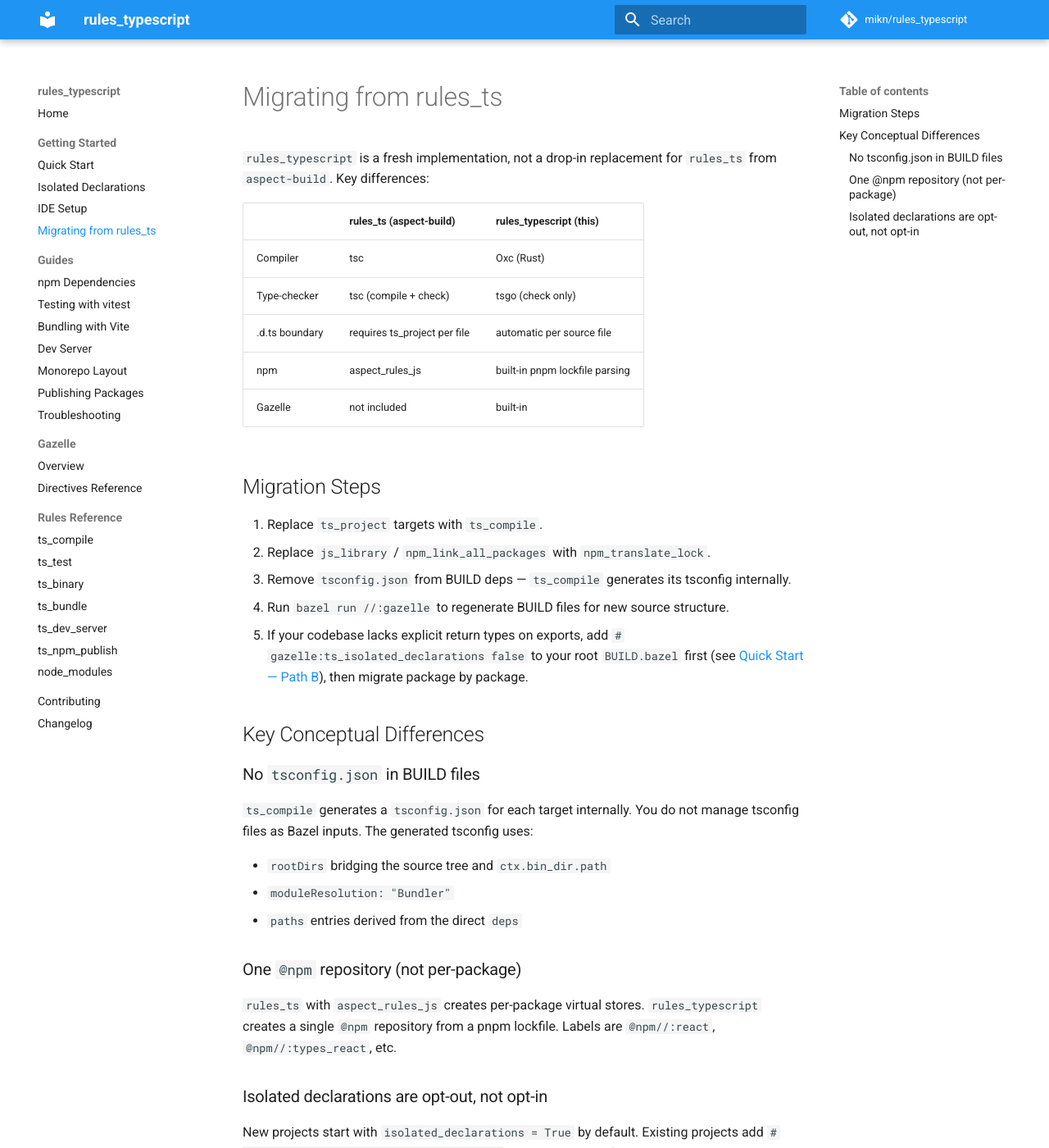
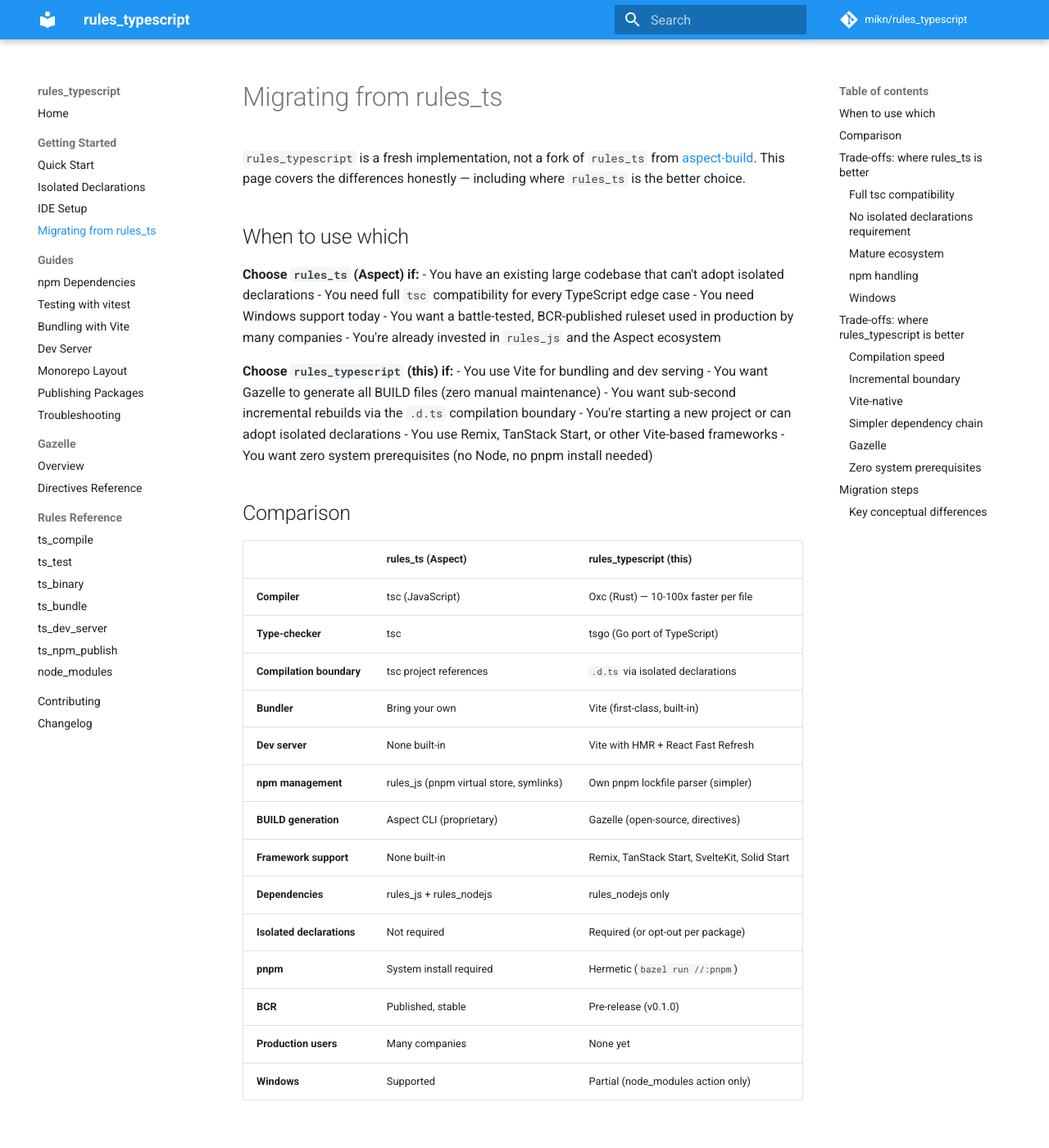
Before and after one commit to mikn/rules_typescript, an MkDocs documentation site: the page built from docs/getting-started/migration.md, in a window 1280 px wide and 1400 px high. Shown: the whole window at 82% size. Built offline with MkDocs 1.6.1 and Material for MkDocs 9.7.7, drawn with Linux system fonts in a browser that asks for light colours; comment, search, counter and statistics services are not loaded; some of the changed text lies outside the part shown.

Commit message:
docs: honest comparison with rules_ts (Aspect)
Rewrite migration doc as a balanced comparison covering trade-offs in
both directions. Lead with "when to use which" to help teams decide.

Where rules_ts wins: full tsc compatibility, no isolated declarations
requirement, mature production-tested ecosystem, robust npm handling
via rules_js, Windows support.

Where rules_typescript wins: 10-100x faster compilation (oxc), .d.ts
incremental boundary, Vite-native bundling/HMR, Gazelle, framework
support, simpler deps, zero system prerequisites.

Co-Authored-By: Claude Opus 4.6 (1M context) <noreply@anthropic.com>

```diff
--- a/docs/getting-started/migration.md
+++ b/docs/getting-started/migration.md
@@ -1,37 +1,123 @@
 # Migrating from rules_ts
 
-`rules_typescript` is a fresh implementation, not a drop-in replacement for `rules_ts` from `aspect-build`. Key differences:
+`rules_typescript` is a fresh implementation, not a fork of `rules_ts` from [aspect-build](https://github.com/aspect-build/rules_ts). This page covers the differences honestly — including where `rules_ts` is the better choice.
 
-| | rules_ts (aspect-build) | rules_typescript (this) |
-|--|------------------------|------------------------|
-| Compiler | tsc | Oxc (Rust) |
-| Type-checker | tsc (compile + check) | tsgo (check only) |
-| .d.ts boundary | requires ts_project per file | automatic per source file |
-| npm | aspect_rules_js | built-in pnpm lockfile parsing |
-| Gazelle | not included | built-in |
+## When to use which
 
-## Migration Steps
+**Choose `rules_ts` (Aspect) if:**
+- You have an existing large codebase that can't adopt isolated declarations
+- You need full `tsc` compatibility for every TypeScript edge case
+- You need Windows support today
+- You want a battle-tested, BCR-published ruleset used in production by many companies
+- You're already invested in `rules_js` and the Aspect ecosystem
 
-1. Replace `ts_project` targets with `ts_compile`.
-2. Replace `js_library` / `npm_link_all_packages` with `npm_translate_lock`.
-3. Remove `tsconfig.json` from BUILD deps — `ts_compile` generates its tsconfig internally.
-4. Run `bazel run //:gazelle` to regenerate BUILD files for new source structure.
-5. If your codebase lacks explicit return types on exports, add `# gazelle:ts_isolated_declarations false` to your root `BUILD.bazel` first (see [Quick Start — Path B](quickstart.md#path-b-existing-project)), then migrate package by package.
+**Choose `rules_typescript` (this) if:**
+- You use Vite for bundling and dev serving
+- You want Gazelle to generate all BUILD files (zero manual maintenance)
+- You want sub-second incremental rebuilds via the `.d.ts` compilation boundary
+- You're starting a new project or can adopt isolated declarations
+- You use Remix, TanStack Start, or other Vite-based frameworks
+- You want zero system prerequisites (no Node, no pnpm install needed)
 
-## Key Conceptual Differences
+## Comparison
 
-### No `tsconfig.json` in BUILD files
+| | rules_ts (Aspect) | rules_typescript (this) |
+|---|---|---|
+| **Compiler** | tsc (JavaScript) | Oxc (Rust) — 10-100x faster per file |
+| **Type-checker** | tsc | tsgo (Go port of TypeScript) |
+| **Compilation boundary** | tsc project references | `.d.ts` via isolated declarations |
+| **Bundler** | Bring your own | Vite (first-class, built-in) |
+| **Dev server** | None built-in | Vite with HMR + React Fast Refresh |
+| **npm management** | rules_js (pnpm virtual store, symlinks) | Own pnpm lockfile parser (simpler) |
+| **BUILD generation** | Aspect CLI (proprietary) | Gazelle (open-source, directives) |
+| **Framework support** | None built-in | Remix, TanStack Start, SvelteKit, Solid Start |
+| **Dependencies** | rules_js + rules_nodejs | rules_nodejs only |
+| **Isolated declarations** | Not required | Required (or opt-out per package) |
+| **pnpm** | System install required | Hermetic (`bazel run //:pnpm`) |
+| **BCR** | Published, stable | Pre-release (v0.1.0) |
+| **Production users** | Many companies | None yet |
+| **Windows** | Supported | Partial (node_modules action only) |
 
-`ts_compile` generates a `tsconfig.json` for each target internally. You do not manage tsconfig files as Bazel inputs. The generated tsconfig uses:
+## Trade-offs: where rules_ts is better
 
-- `rootDirs` bridging the source tree and `ctx.bin_dir.path`
-- `moduleResolution: "Bundler"`
-- `paths` entries derived from the direct `deps`
+### Full tsc compatibility
 
-### One `@npm` repository (not per-package)
+`tsc` IS TypeScript. Every compiler flag, every `tsconfig.json` option, every edge case works exactly as documented. Our Oxc + tsgo stack covers the vast majority of TypeScript, but:
 
-`rules_ts` with `aspect_rules_js` creates per-package virtual stores. `rules_typescript` creates a single `@npm` repository from a pnpm lockfile. Labels are `@npm//:react`, `@npm//:types_react`, etc.
+- Decorator metadata (`emitDecoratorMetadata`) may behave differently in oxc
+- Very new TypeScript syntax may lag behind tsc by a few weeks until oxc implements it
+- Some exotic `tsconfig.json` options (e.g., `verbatimModuleSyntax` edge cases) may not be handled identically
 
-### Isolated declarations are opt-out, not opt-in
+For most projects this doesn't matter. For projects with complex decorator patterns or bleeding-edge TypeScript features, `tsc` is safer.
 
-New projects start with `isolated_declarations = True` by default. Existing projects add `# gazelle:ts_isolated_declarations false` to the root BUILD file to opt out, then gradually opt packages back in.
+### No isolated declarations requirement
+
+With `rules_ts`, existing codebases work immediately — no code changes needed. With `rules_typescript`, you either:
+
+1. Add explicit return types to all exports (the intended path — enables the fast `.d.ts` boundary)
+2. Use `# gazelle:ts_isolated_declarations false` (escape hatch — everything compiles but you lose the incremental boundary benefit)
+
+Option 2 gets you running immediately, but without the speed advantage that justifies the ruleset. The migration from option 2 to option 1 is gradual (package by package, aided by the ESLint plugin) but non-trivial for large codebases.
+
+### Mature ecosystem
+
+`rules_ts` is published on BCR, used in production by real companies, and battle-tested at scale. `rules_typescript` is v0.1.0. Expect rough edges.
+
+### npm handling
+
+`rules_js`'s pnpm virtual store with symlinks handles more edge cases than our lockfile parser:
+- Nested `node_modules` patterns
+- Complex peer dependency resolution
+- Hoisting edge cases
+
+Our parser handles the common cases (scoped packages, `@types` pairing, multiple versions, npm aliases, pnpm workspaces, dependency cycles) but exotic lockfile patterns may break.
+
+### Windows
+
+`rules_ts` + `rules_js` work on Windows. Our `node_modules` build action is cross-platform (Node.js script), but test runners, dev server, and binary runners are still bash scripts.
+
+## Trade-offs: where rules_typescript is better
+
+### Compilation speed
+
+Oxc (Rust) compiles TypeScript 10-100x faster per file than tsc. For a 500-file project, clean compilation is seconds, not minutes. Incremental rebuilds (touching one file) are sub-second.
+
+### Incremental boundary
+
+The `.d.ts` isolated declarations boundary means changing a function body without changing its return type does NOT recompile any downstream package. This is architecturally impossible with tsc project references (which always re-check the dependency graph).
+
+### Vite-native
+
+Bundling, dev server, HMR, React Fast Refresh, framework Vite plugins — all built-in. `rules_ts` has no bundler or dev server; you wire those yourself.
+
+### Simpler dependency chain
+
+No `rules_js`. No complex virtual store. One `pnpm-lock.yaml` → one `@npm` repository.
+
+### Gazelle
+
+Open-source BUILD file generation with 10 directives, framework auto-detection, codegen auto-detection, and automatic lint/dev-server/bundler target generation. `rules_ts` relies on the proprietary Aspect CLI.
+
+### Zero system prerequisites
+
+Only Bazelisk needed. Node.js, pnpm, Go, Rust are all downloaded hermetically. `rules_ts` requires system Node.js and pnpm.
+
+## Migration steps
+
+If you decide to migrate from `rules_ts`:
+
+1. Replace `ts_project` targets with `ts_compile`
+2. Replace `js_library` / `npm_link_all_packages` with `npm_translate_lock`
+3. Remove `tsconfig.json` from BUILD deps — `ts_compile` generates its tsconfig internally
+4. Run `bazel run //:gazelle` to regenerate BUILD files
+5. If your codebase lacks explicit return types, add `# gazelle:ts_isolated_declarations false` to your root BUILD.bazel first (see [Path B](quickstart.md#path-b-existing-project)), then migrate package by package
+
+### Key conceptual differences
+
+**No `tsconfig.json` in BUILD files.** `ts_compile` generates a tsconfig per target internally using `rootDirs`, `moduleResolution: "Bundler"`, and `paths` entries from deps.
+
+**One `@npm` repository.** `rules_ts` with `rules_js` creates per-package virtual stores. We create a single `@npm` repo. Labels: `@npm//:react`, `@npm//:types_react`.
+
+**Isolated declarations are opt-out.** New projects start with `isolated_declarations = True`. Existing projects opt out with `# gazelle:ts_isolated_declarations false`, then gradually opt packages back in.
+
+**`node_modules` is automatic.** `ts_test` builds its `node_modules` tree from deps automatically. No manual `node_modules` target needed (unless overriding for specific cases).
```
